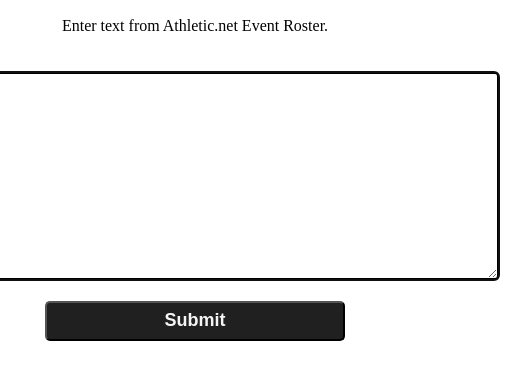
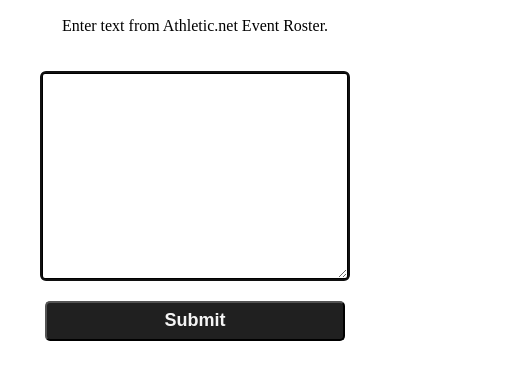
Before and after one commit to eaakre/track, a plain HTML site: page index.html in a window 390 px wide. Shown: the part 137-516 px from the top of the page, 520 px wide, since content can reach past the window. Drawn offline with Linux system fonts and the light colour scheme.

Commit message:
mobile sizing

```diff
--- a/styles.css
+++ b/styles.css
@@ -52,11 +52,17 @@ div {
 }
 
 textarea {
-    min-width: 600px;
+    min-width: 550px;
     min-height: 200px;
     margin: 20px;
     border: 3px solid black;
     border-radius: 5px;
+}
+
+@media only screen and (max-width: 600px) {
+    textarea {
+        min-width: 300px;
+    }
 }
 
 button {
```
